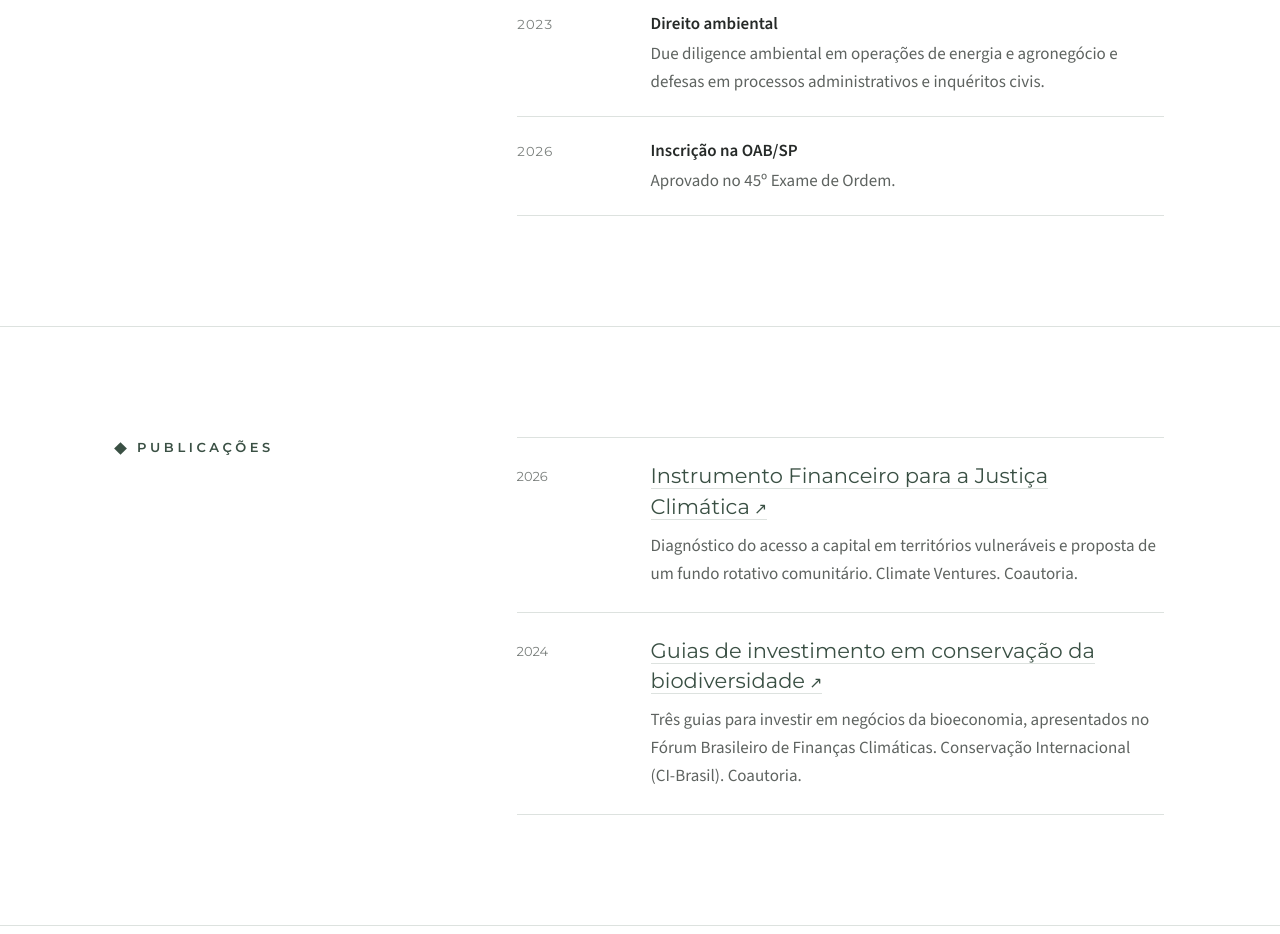
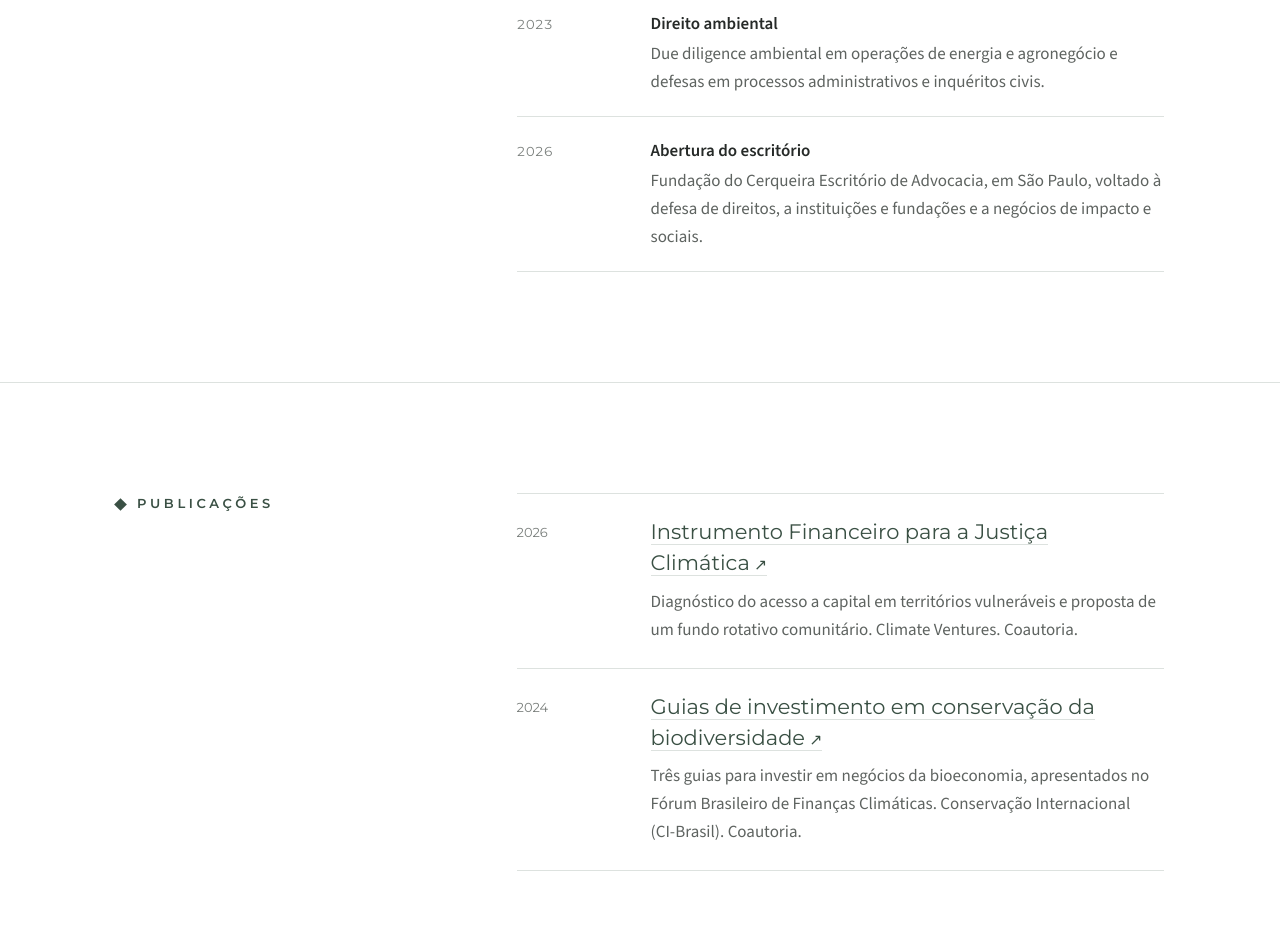
Before and after one commit to lucassilvaccerqueira-design/escritorio-cerqueira, a plain HTML site: page index.html in a window 1280 px wide. Shown: the part 2260-3194 px from the top of the page. Drawn offline with nearby package versions, Linux system fonts and the light colour scheme.

Commit message:
Trajetória: troca a aprovação na OAB pela abertura do escritório
Co-Authored-By: Claude Opus 5.5 <noreply@anthropic.com>

```diff
--- a/index.html
+++ b/index.html
@@ -103,7 +103,7 @@
           <li><span>2020–2022</span><div><b>Gestão cultural no setor público</b>Contratação de artistas e acompanhamento da execução de editais culturais no município de São Paulo.</div></li>
           <li><span>2022–2026</span><div><b>Investimento de impacto</b>Quatro anos e meio entre o jurídico e as finanças: contratos de financiamento, doação e cooperação, desembolso de crédito, due diligence socioambiental e reestruturação de dívidas de negócios financiados.</div></li>
           <li><span>2023</span><div><b>Direito ambiental</b>Due diligence ambiental em operações de energia e agronegócio e defesas em processos administrativos e inquéritos civis.</div></li>
-          <li><span>2026</span><div><b>Inscrição na OAB/SP</b>Aprovado no 45º Exame de Ordem.</div></li>
+          <li><span>2026</span><div><b>Abertura do escritório</b>Fundação do Cerqueira Escritório de Advocacia, em São Paulo, voltado à defesa de direitos, a instituições e fundações e a negócios de impacto e sociais.</div></li>
         </ol>
       </div>
     </div>
```
